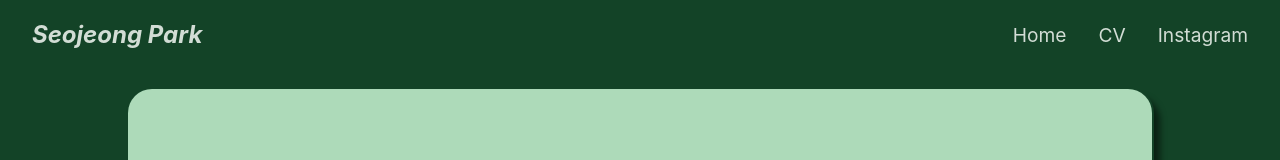
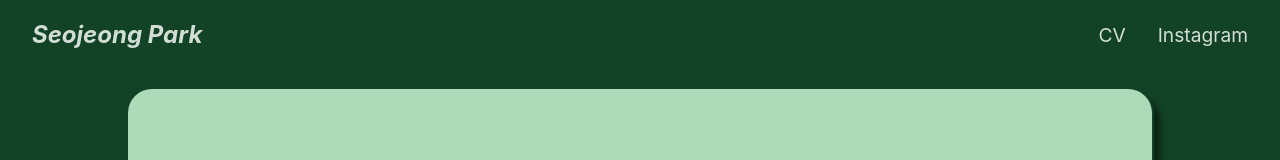
Before and after one commit to Erik-Schuetze/seojeong-park, a plain HTML site: page site/index.html in a window 1280 px wide. Shown: the top 160 px of the page. Drawn offline with Linux system fonts and the light colour scheme.

Commit message:
remove home link

```diff
--- a/site/index.html
+++ b/site/index.html
@@ -11,7 +11,6 @@
     <nav class="navbar">
       <div class="nav-brand"><a href="index.html">Seojeong Park</a></div>
       <ul class="nav-links">
-          <li><a href="index.html" class="active">Home</a></li>
           <li><a href="about.html">CV</a></li>
           <li><a href="https://www.instagram.com/seojeong_park" target="_blank">Instagram</a></li>
       </ul>
```
Also changed, not shown: site/about.html (+0 -1 lines).
